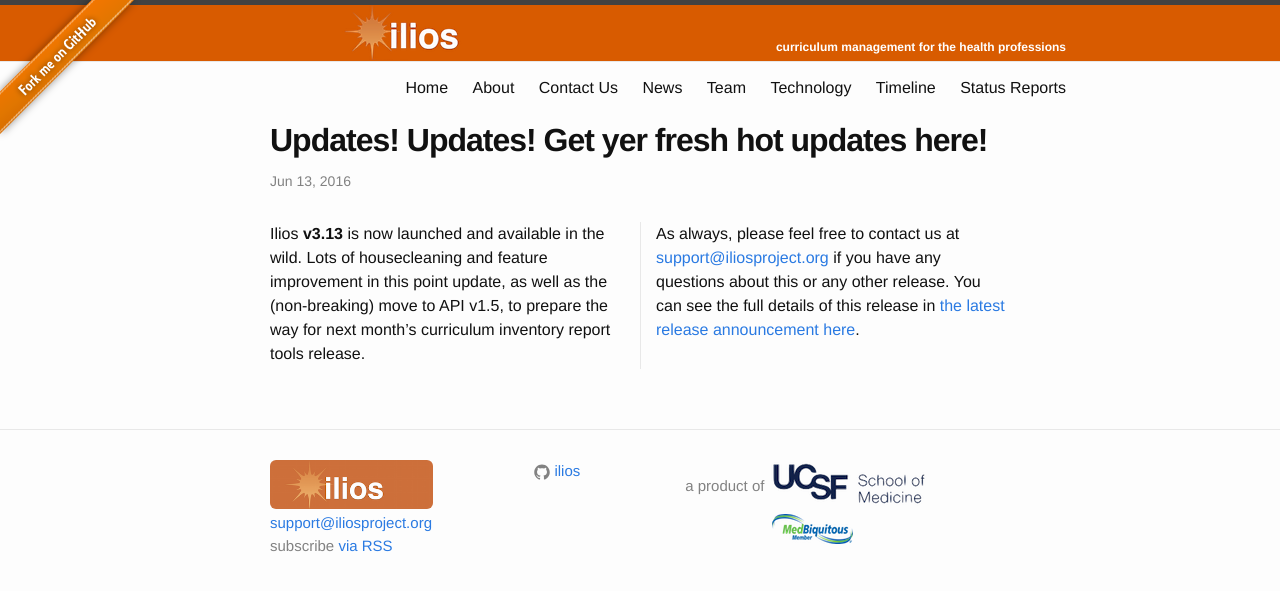
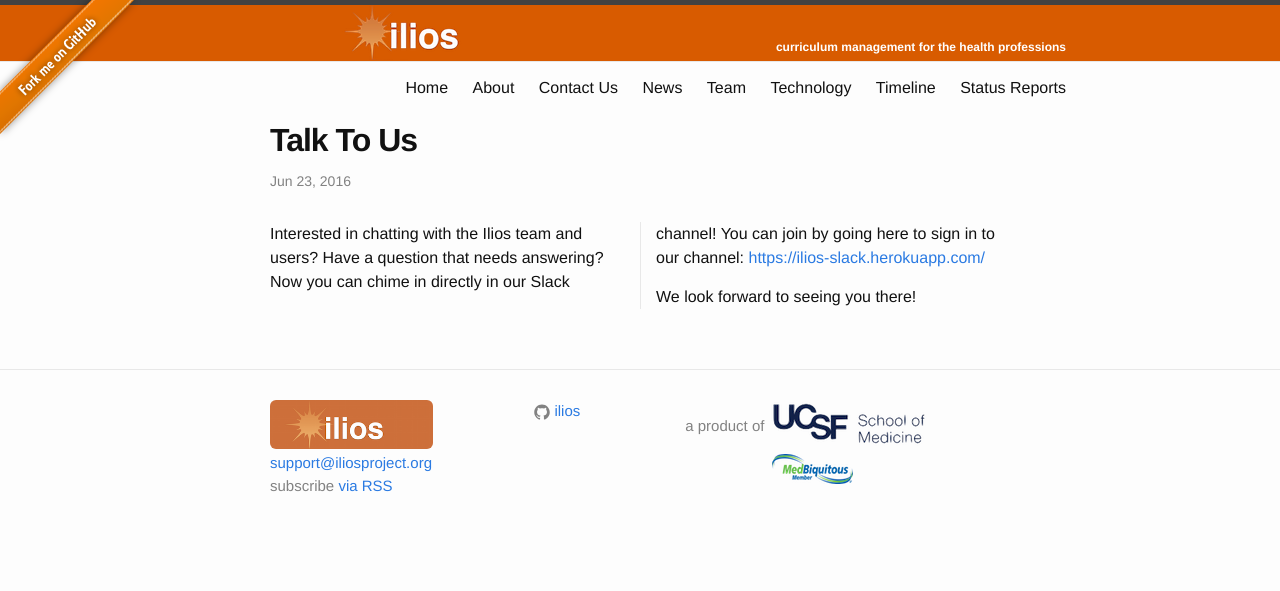
Before and after one commit to ilios/iliosproject.org, a Jekyll site: the page built from _posts/2016-06-13-3130release.markdown, in a window 1280 px wide. Shown: the top 591 px of the page. Built offline with Jekyll 4.4.1, drawn with Linux system fonts in a browser that asks for light colours.

Commit message:
add slack link

```diff
--- a/_posts/2016-06-13-3130release.markdown
+++ b/_posts/2016-06-13-3130release.markdown
@@ -1,10 +1,10 @@
 ---
 layout: post
-title:  "Updates! Updates! Get yer fresh hot updates here!"
-date:   2016-06-13 15:00:00
+title:  "Talk To Us"
+date:   2016-06-23 15:00:00
 categories: news
 ---
 
-Ilios __v3.13__ is now launched and available in the wild. Lots of housecleaning and feature improvement in this point update, as well as the (non-breaking) move to API v1.5, to prepare the way for next month's curriculum inventory report tools release.
+Interested in chatting with the Ilios team and users? Have a question that needs answering? Now you can chime in directly in our Slack channel! You can join by going here to sign in to our channel: [https://ilios-slack.herokuapp.com/](https://ilios-slack.herokuapp.com/){:target="_blank"}
 
-As always, please feel free to contact us at [support@iliosproject.org](mailto:support@iliosproject.org) if you have any questions about this or any other release. You can see the full details of this release in  [the latest release announcement here](http://us3.campaign-archive2.com/home/?u=845c4ebabb5b5ae7a6372c715&id=1493e3df18){:target="_blank"}.
+We look forward to seeing you there!
```
Also changed, not shown: contact-us.md (+3 -0 lines), subscribe.md (+2 -0 lines).
